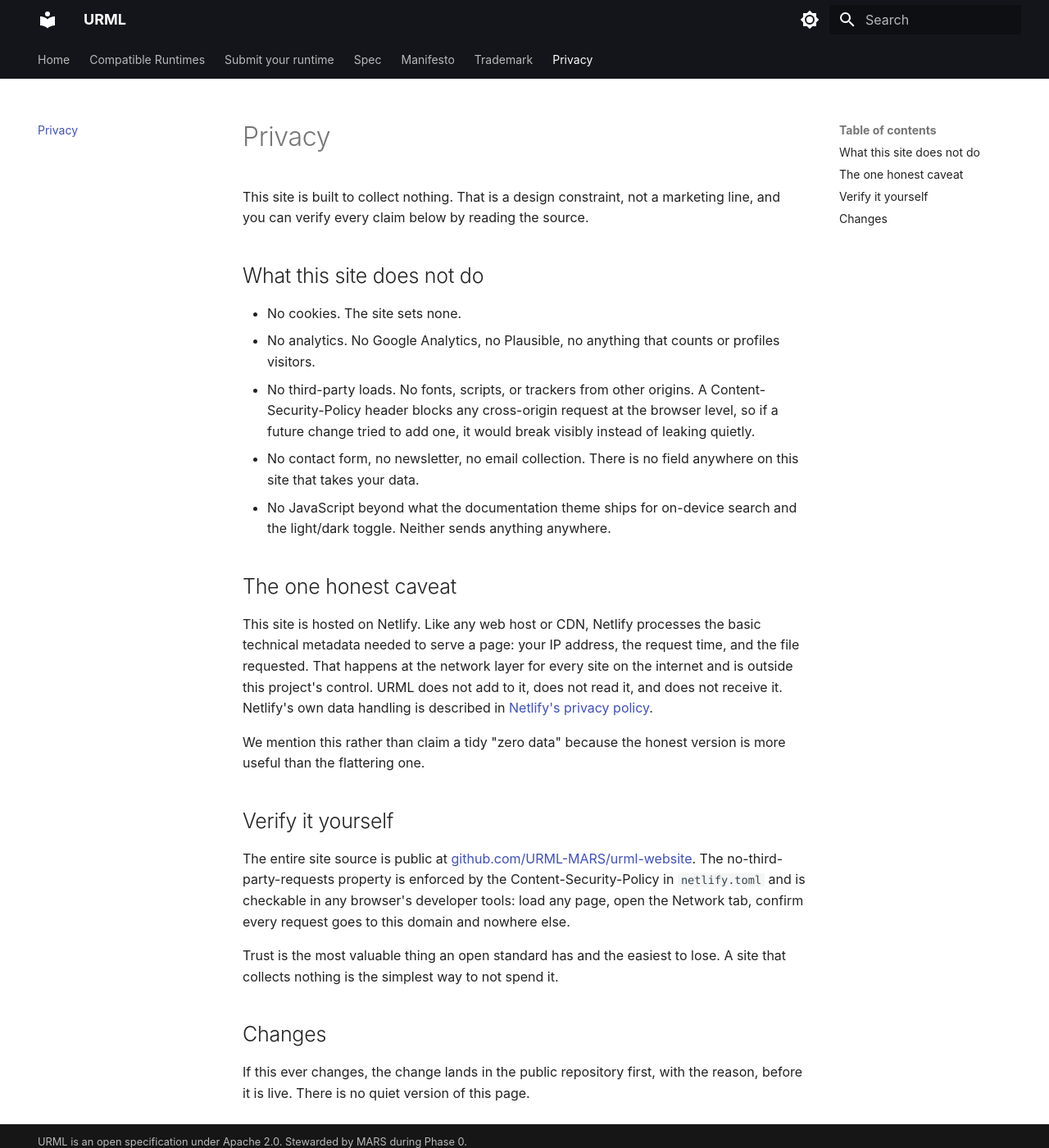
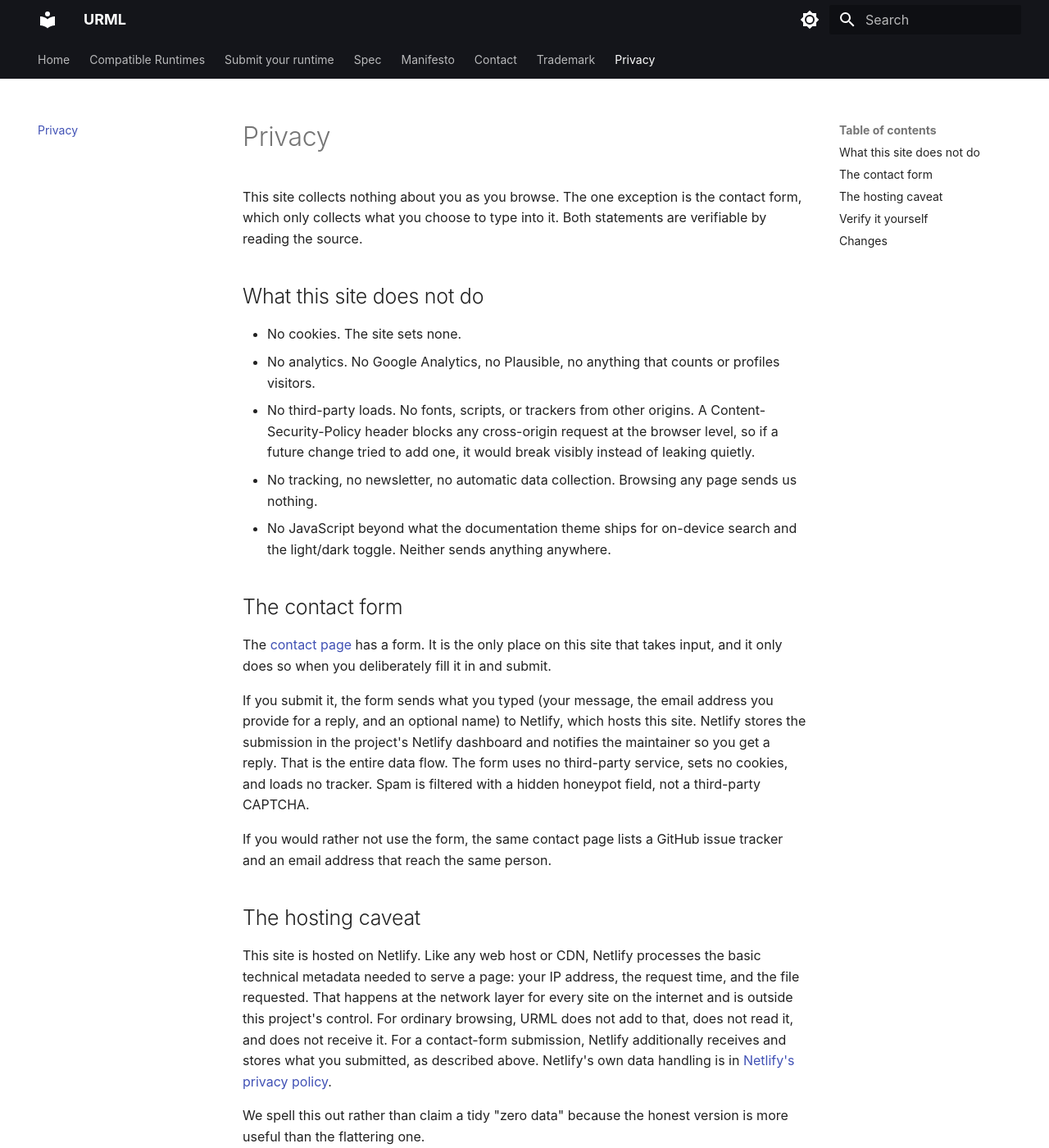
Before and after one commit to URML-MARS/urml-website, an MkDocs documentation site: the page built from docs/privacy.md, in a window 1280 px wide and 1400 px high. Shown: the whole window at 82% size. Built offline with MkDocs 1.6.1 and Material for MkDocs 9.7.7, drawn with Linux system fonts in a browser that asks for light colours; some of the changed text lies outside the part shown.

Commit message:
Add contact page with Netlify Forms; make privacy page honest
Contact page exposes three channels: GitHub issues (technical),
contact@urml.dev (everything else), and a Netlify-native form. The form
is first-party to the host: no Formspree, no reCAPTCHA, no third-party
script, no cookie. Spam handled by Netlify's honeypot field.

CSP form-action relaxed from 'none' to 'self' so the same-origin Netlify
Forms POST is allowed; nothing cross-origin is permitted.

Privacy page rewritten to state plainly what the form collects (message,
reply email, optional name -> Netlify -> maintainer) instead of the now
false "no contact form, collects nothing" claim. Shipping a form while
the old text stood would have made a published trust promise a lie.

Signed-off-by: Ido Yahalomi <ido@jacob-ai.com>

```diff
--- a/docs/privacy.md
+++ b/docs/privacy.md
@@ -1,26 +1,34 @@
 # Privacy
 
-This site is built to collect nothing. That is a design constraint, not a marketing line, and you can verify every claim below by reading the source.
+This site collects nothing about you as you browse. The one exception is the contact form, which only collects what you choose to type into it. Both statements are verifiable by reading the source.
 
 ## What this site does not do
 
 - No cookies. The site sets none.
 - No analytics. No Google Analytics, no Plausible, no anything that counts or profiles visitors.
 - No third-party loads. No fonts, scripts, or trackers from other origins. A Content-Security-Policy header blocks any cross-origin request at the browser level, so if a future change tried to add one, it would break visibly instead of leaking quietly.
-- No contact form, no newsletter, no email collection. There is no field anywhere on this site that takes your data.
+- No tracking, no newsletter, no automatic data collection. Browsing any page sends us nothing.
 - No JavaScript beyond what the documentation theme ships for on-device search and the light/dark toggle. Neither sends anything anywhere.
 
-## The one honest caveat
+## The contact form
 
-This site is hosted on Netlify. Like any web host or CDN, Netlify processes the basic technical metadata needed to serve a page: your IP address, the request time, and the file requested. That happens at the network layer for every site on the internet and is outside this project's control. URML does not add to it, does not read it, and does not receive it. Netlify's own data handling is described in [Netlify's privacy policy](https://www.netlify.com/privacy/).
+The [contact page](contact.md) has a form. It is the only place on this site that takes input, and it only does so when you deliberately fill it in and submit.
 
-We mention this rather than claim a tidy "zero data" because the honest version is more useful than the flattering one.
+If you submit it, the form sends what you typed (your message, the email address you provide for a reply, and an optional name) to Netlify, which hosts this site. Netlify stores the submission in the project's Netlify dashboard and notifies the maintainer so you get a reply. That is the entire data flow. The form uses no third-party service, sets no cookies, and loads no tracker. Spam is filtered with a hidden honeypot field, not a third-party CAPTCHA.
+
+If you would rather not use the form, the same contact page lists a GitHub issue tracker and an email address that reach the same person.
+
+## The hosting caveat
+
+This site is hosted on Netlify. Like any web host or CDN, Netlify processes the basic technical metadata needed to serve a page: your IP address, the request time, and the file requested. That happens at the network layer for every site on the internet and is outside this project's control. For ordinary browsing, URML does not add to that, does not read it, and does not receive it. For a contact-form submission, Netlify additionally receives and stores what you submitted, as described above. Netlify's own data handling is in [Netlify's privacy policy](https://www.netlify.com/privacy/).
+
+We spell this out rather than claim a tidy "zero data" because the honest version is more useful than the flattering one.
 
 ## Verify it yourself
 
-The entire site source is public at [github.com/URML-MARS/urml-website](https://github.com/URML-MARS/urml-website). The no-third-party-requests property is enforced by the Content-Security-Policy in `netlify.toml` and is checkable in any browser's developer tools: load any page, open the Network tab, confirm every request goes to this domain and nowhere else.
+The entire site source is public at [github.com/URML-MARS/urml-website](https://github.com/URML-MARS/urml-website). The no-third-party-requests property is enforced by the Content-Security-Policy in `netlify.toml` and is checkable in any browser's developer tools: load any page, open the Network tab, confirm every request goes to this domain and nowhere else. The contact form posts to this same origin (Netlify intercepts it); it does not call out to anyone else.
 
-Trust is the most valuable thing an open standard has and the easiest to lose. A site that collects nothing is the simplest way to not spend it.
+Trust is the most valuable thing an open standard has and the easiest to lose. Collecting only what you deliberately hand over, and saying so plainly, is how you keep it.
 
 ## Changes
 
--- a/mkdocs.yml
+++ b/mkdocs.yml
@@ -64,5 +64,6 @@ nav:
   - Submit your runtime: submit.md
   - Spec: spec.md
   - Manifesto: manifesto.md
+  - Contact: contact.md
   - Trademark: trademark.md
   - Privacy: privacy.md
```
Also changed, not shown: docs/contact.md (added, +41 -0 lines), netlify.toml.
